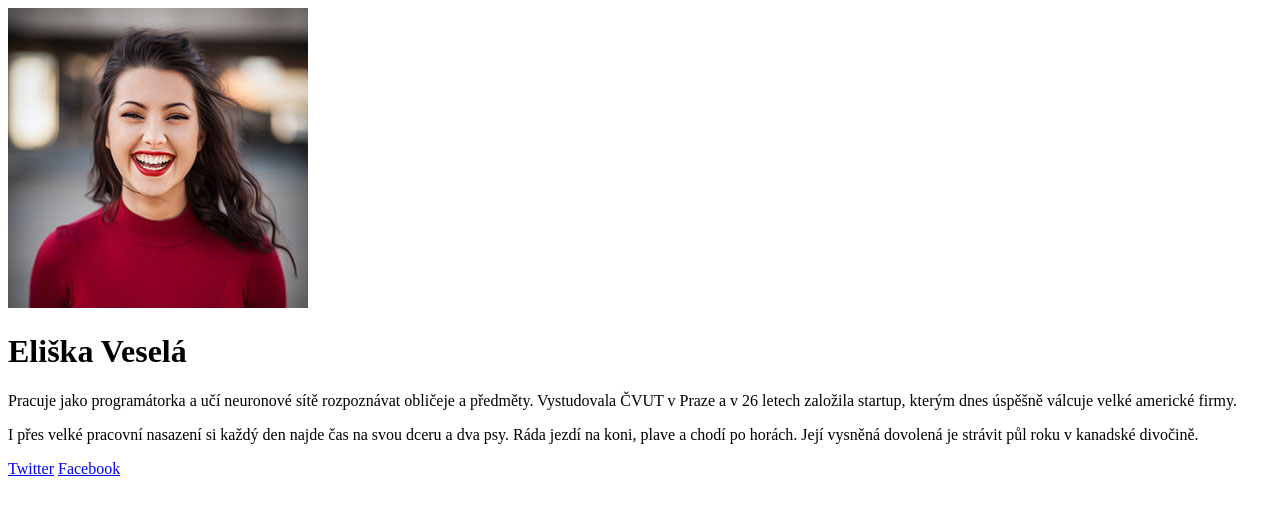
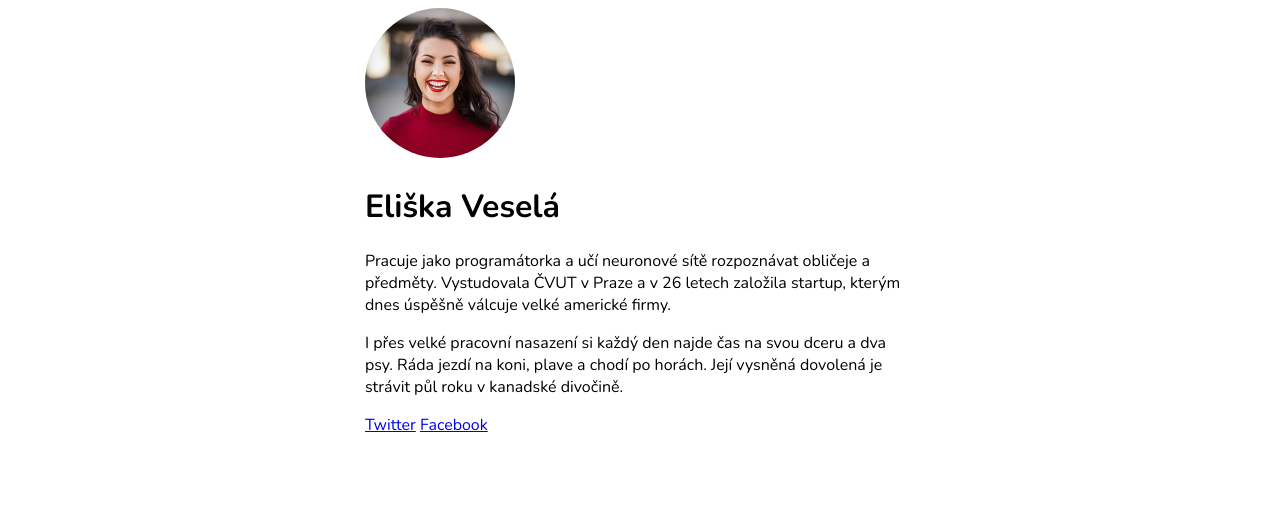
Before and after one commit to nasajana/2022-ukol-02-vizitka, a plain HTML site: page index.html in a window 1280 px wide. Drawn offline with nearby package versions, Linux system fonts and the light colour scheme.

Commit message:
na střed a import písmo

```diff
--- a/index.html
+++ b/index.html
@@ -1,23 +1,34 @@
 <!DOCTYPE html>
 <html lang="cs">
+
 <head>
 	<meta charset="UTF-8">
 	<meta name="viewport" content="width=device-width, initial-scale=1.0">
 	<title>Vizitka Elišky Veselé</title>
 	<link rel="stylesheet" href="style.css">
+	<link rel="preconnect" href="https://fonts.googleapis.com">
+	<link rel="preconnect" href="https://fonts.gstatic.com" crossorigin>
+	<link
+		href="https://fonts.googleapis.com/css2?family=Montserrat:wght@400;500&family=Nunito:wght@400;700&display=swap"
+		rel="stylesheet">
 </head>
+
 <body>
+	<div class="container">
 
-	<img src="images/foto.jpg" alt="Eliška Veselá">
+		<img class="obrazek" src="images/foto.jpg" alt="Eliška Veselá">
 
-	<h1>Eliška Veselá</h1>
+		<h1>Eliška Veselá</h1>
 
-	<p>Pracuje jako programátorka a učí neuronové sítě rozpoznávat obličeje a předměty. Vystudovala ČVUT v Praze a v 26 letech založila startup, kterým dnes úspěšně válcuje velké americké firmy.</p>
+		<p>Pracuje jako programátorka a učí neuronové sítě rozpoznávat obličeje a předměty. Vystudovala ČVUT v Praze a v
+			26 letech založila startup, kterým dnes úspěšně válcuje velké americké firmy.</p>
 
-	<p>I přes velké pracovní nasazení si každý den najde čas na svou dceru a dva psy. Ráda jezdí na koni, plave a chodí po horách. Její vysněná dovolená je strávit půl roku v kanadské divočině.</p>
+		<p>I přes velké pracovní nasazení si každý den najde čas na svou dceru a dva psy. Ráda jezdí na koni, plave a
+			chodí po horách. Její vysněná dovolená je strávit půl roku v kanadské divočině.</p>
 
-	<a href="https://twitter.com/">Twitter</a>
-	<a href="https://www.facebook.com/">Facebook</a>
+		<a href="https://twitter.com/">Twitter</a>
+		<a href="https://www.facebook.com/">Facebook</a>
+	</div>
+</body>
 
-</body>
 </html>
--- a/style.css
+++ b/style.css
@@ -1,6 +1,13 @@
 /* nejsme vcerejsi, pouzivame moderni a intuitivni box model */
-html { box-sizing: border-box; }
-*, ::after, ::before { box-sizing: inherit; }
+html {
+    box-sizing: border-box;
+}
+
+*,
+::after,
+::before {
+    box-sizing: inherit;
+}
 
 /*
 BARVY:
@@ -13,3 +20,25 @@ tlačítko Twitter aktivní:	 #0b7bc1
 tlačítko Facebook:				 #3b5998
 tlačítko Facebook aktivní: #2b406e
 */
+
+body {
+    font-size: 16px;
+
+    font-family: 'Nunito', sans-serif;
+
+}
+
+h1 {
+    font-size: 2em;
+}
+
+.container {
+    width: 550px;
+    margin: auto;
+}
+
+.obrazek {
+    width: 150px;
+    height: auto;
+    border-radius: 50%;
+}
```
